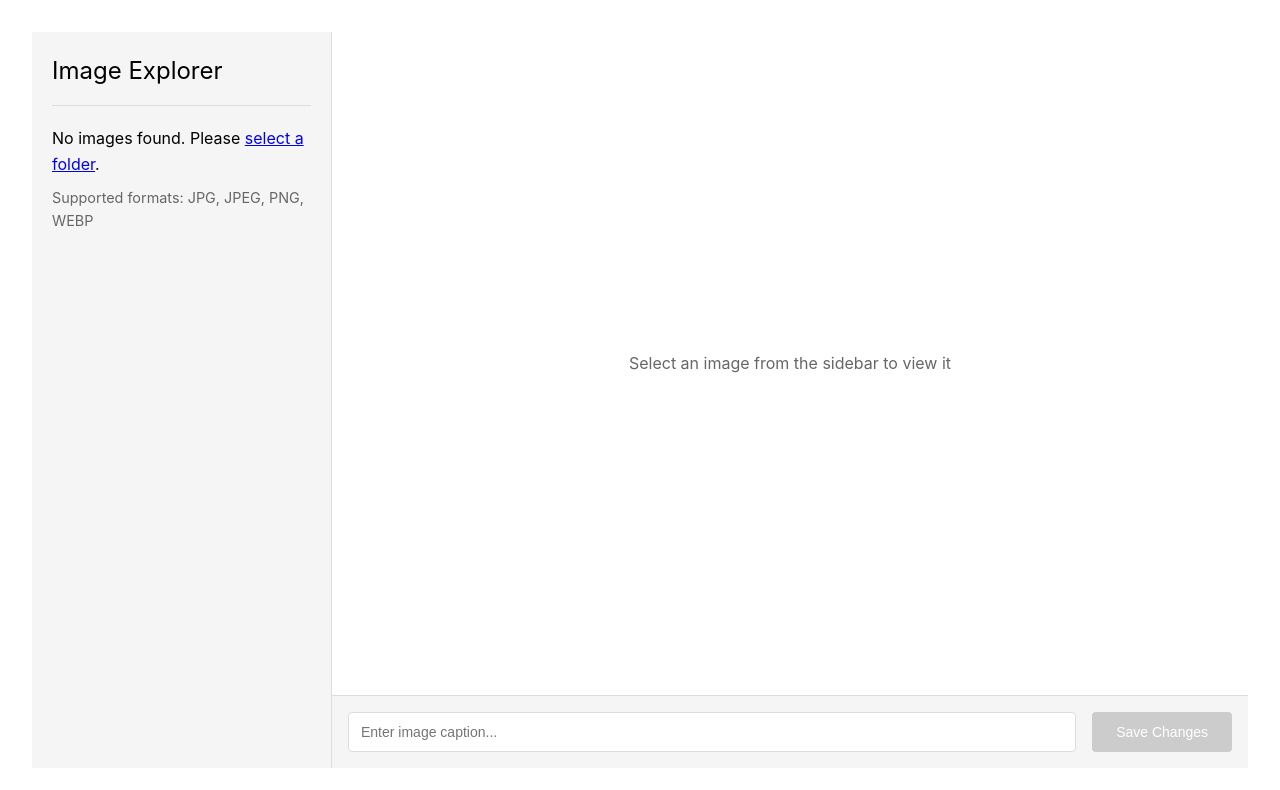
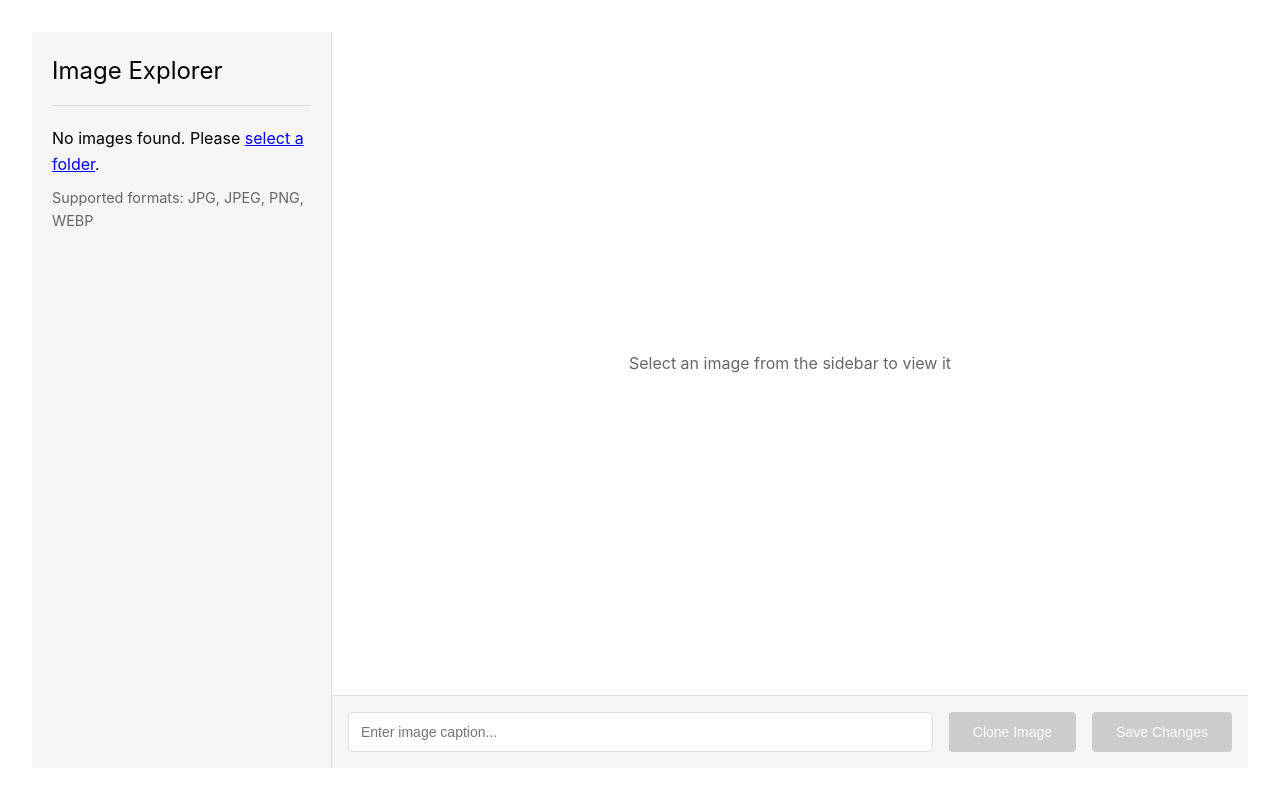
Before and after one commit to neryams/training-image-helper, a Vue app: page / in a window 1280 px wide. Shown: the top 790 px of the page. Built offline with nearby package versions, Linux system fonts and the light colour scheme.

Commit message:
add image clone function

```diff
--- a/src/preload/index.d.ts
+++ b/src/preload/index.d.ts
@@ -8,6 +8,7 @@ interface API {
   saveSelections: (data: { imagePath: string, selection: SelectionData }) => Promise<string>
   getDictionary: () => Promise<ImageDictionaryEntry[]>
   getSelection: (imagePath: string) => Promise<SelectionData | null>
+  cloneImage: (filename: string) => Promise<string>
 }
 
 declare global {
--- a/src/preload/index.ts
+++ b/src/preload/index.ts
@@ -14,6 +14,7 @@ const api = {
   },
   getDictionary: () => ipcRenderer.invoke("dictionary:get"),
   getSelection: (imagePath: string) => ipcRenderer.invoke("dictionary:getSelection", imagePath),
+  cloneImage: (filename: string) => ipcRenderer.invoke("image:clone", filename),
 };
 
 // Use `contextBridge` APIs to expose Electron APIs to
--- a/src/renderer/src/components/FileExplorer.vue
+++ b/src/renderer/src/components/FileExplorer.vue
@@ -75,6 +75,14 @@
             v-model="imageCaption"
             @keydown="handleKeyDown"
           />
+          <button
+            type="button"
+            class="clone-button"
+            @click="handleClone"
+            :disabled="!selectedImage"
+          >
+            Clone Image
+          </button>
           <button
             type="button"
             class="save-button"
@@ -277,6 +285,26 @@ function addTagToCaption(tag: string) {
   captionInput.value?.focus();
 }
 
+// Add function to handle image cloning
+async function handleClone() {
+  if (!selectedImage.value) return;
+
+  try {
+    const clonedFilename = await window.api.cloneImage(selectedImage.value);
+
+    // Add the cloned file to the files list
+    files.value.push(clonedFilename);
+
+    // Sort the files list to maintain order
+    files.value.sort();
+
+    showToast(`Image cloned as ${clonedFilename}`, "success");
+  } catch (error) {
+    console.error("Error cloning image:", error);
+    showToast("Failed to clone image", "error");
+  }
+}
+
 // Modify the handleSave function to use the flag
 async function handleSave() {
   if (
@@ -473,6 +501,26 @@ h2 {
   cursor: not-allowed;
 }
 
+.clone-button {
+  padding: 12px 24px;
+  background-color: #28a745;
+  color: white;
+  border: none;
+  border-radius: 4px;
+  font-size: 14px;
+  cursor: pointer;
+  transition: background-color 0.2s;
+}
+
+.clone-button:hover {
+  background-color: #218838;
+}
+
+.clone-button:disabled {
+  background-color: #ccc;
+  cursor: not-allowed;
+}
+
 .toast-container {
   position: fixed;
   top: 20px;
```
Also changed, not shown: src/main/index.ts (+34 -0 lines).
